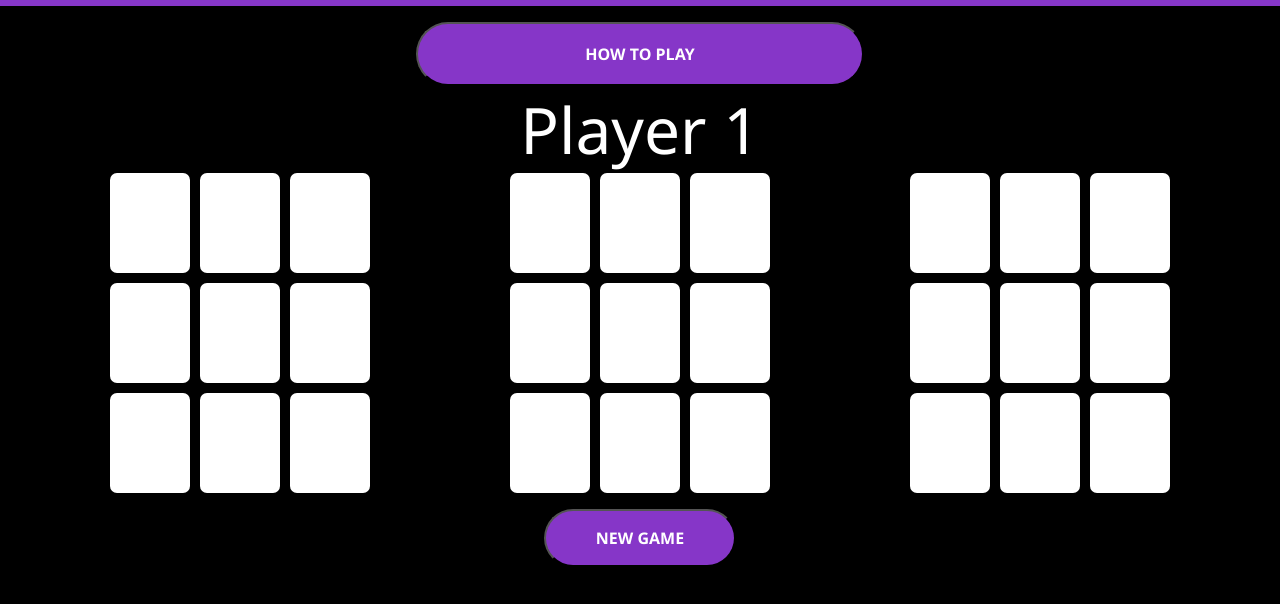
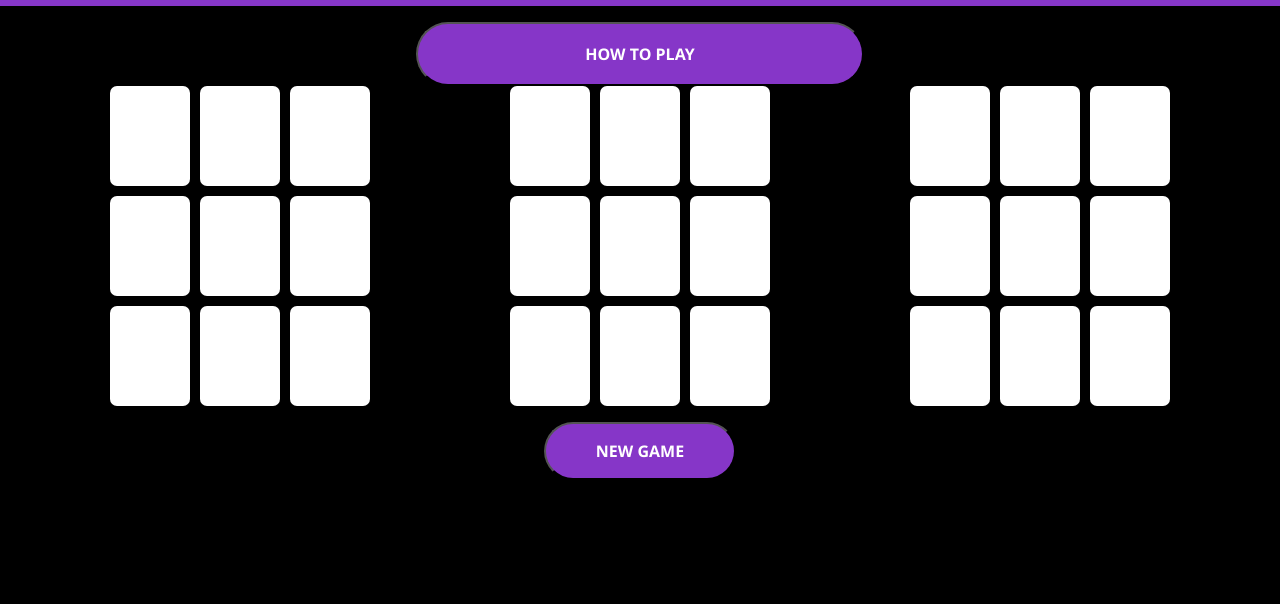
Before and after one commit to Rakshitg600/trinity_v2, a plain HTML site: page index.html in a window 1280 px wide. Shown: the part 122-726 px from the top of the page. Drawn offline with Linux system fonts and the light colour scheme.

Commit message:
Update index.html

```diff
--- a/index.html
+++ b/index.html
@@ -43,9 +43,6 @@
     <article class="tut3 tutor hidden"></article>
 
     <!-- GAME -->
-     <section>
-        <p class="player">Player 1</p>
-     </section>
     <section class="game">
 
         <div class="t t1">
```
